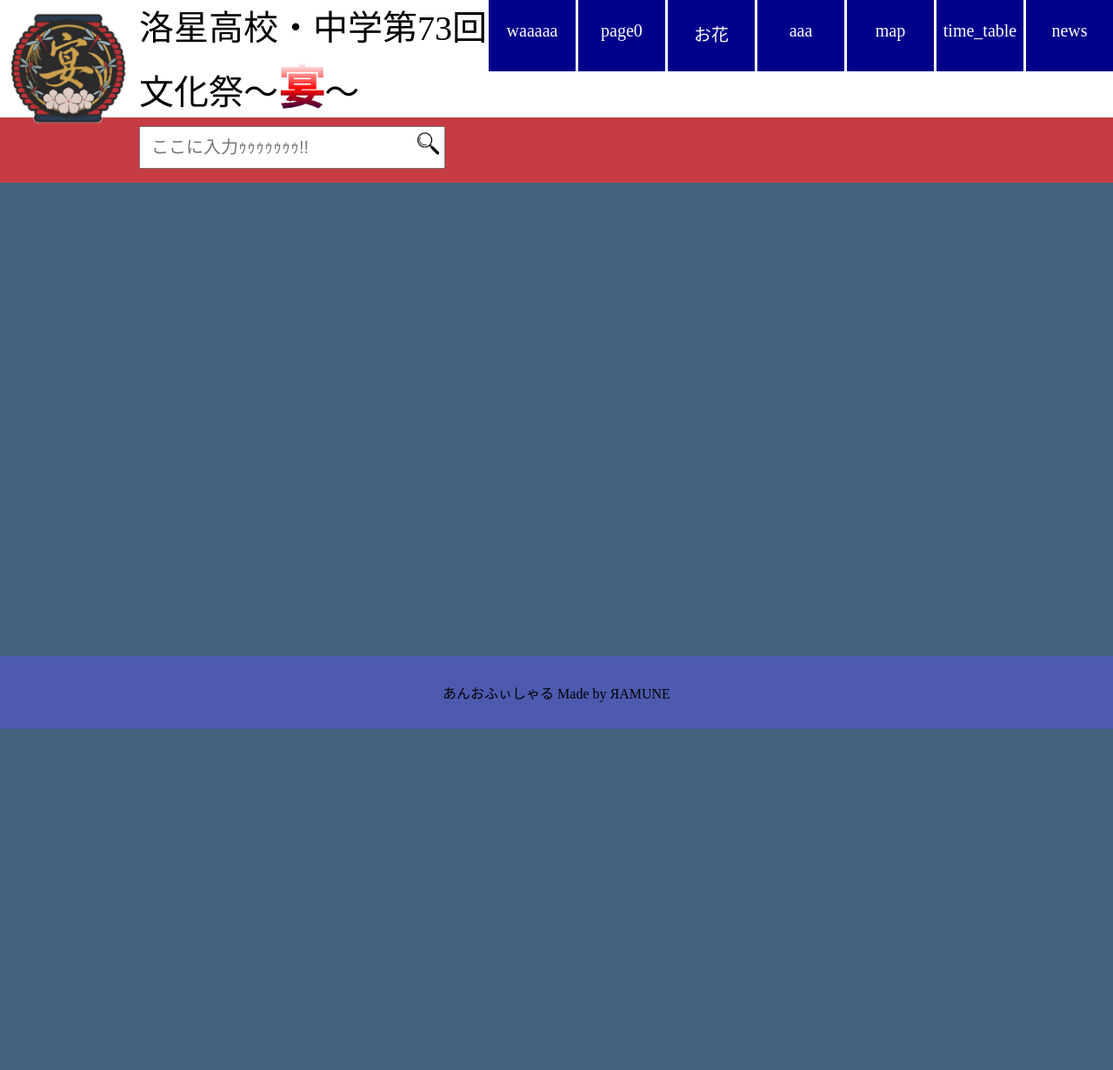
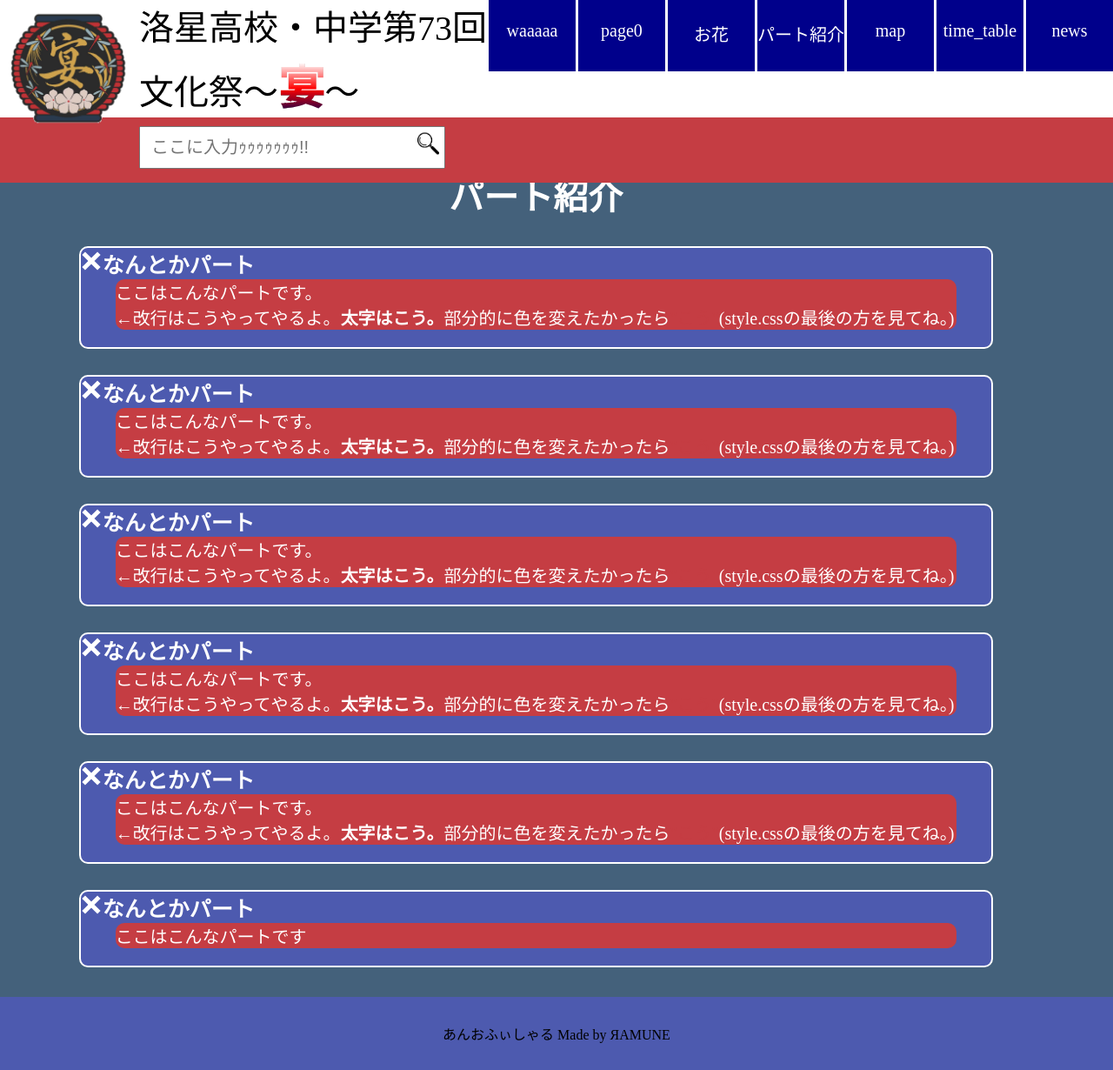
Before and after one commit to ramune64/web_rakusei_fes, a PHP site: page /intro_part.php in a window 1280 px wide. Shown: the whole page at 87% size. Before the commit the page ends 838 px from the top, so only its background shows below. Run offline with PHP 8.4, Linux system fonts and the light colour scheme; some libraries are stand-ins or nearby versions.

Commit message:
色々な修正

```diff
--- a/header-nav.php
+++ b/header-nav.php
@@ -1,9 +1,9 @@
 <?php
-    $var_list = ["waaaaa","page0","お花","aaa","map","time_table","news"];
-    $var_name_list = [["waaaa-1","page1-2","page1-3"],["page0-1","page0-2","page0-3","page0-4"],["モッコウバラ","桜","エクセル"],["aa","bb"],[],[],[]];
+    $var_list = ["waaaaa","page0","お花","パート紹介","map","time_table","news"];
+    $var_name_list = [["waaaa-1","page1-2","page1-3"],["page0-1","page0-2","page0-3","page0-4"],["モッコウバラ","桜","エクセル"],[],[],[],[]];
 
     $var_link_list = ["/test.php","/ichiran.php","img_test.php","intro_part.php","map_demo.php","time_table.php","/news_top.php"];
-    $var_link_list_id = [["#page1-1","#page1-2","#page1-3"],["#page0-1","#page0-2","#page0-3","#page0-4"],["#page4-1","#page4-2","#page4-3"],["#","#"],[],[],[]];
+    $var_link_list_id = [["#page1-1","#page1-2","#page1-3"],["#page0-1","#page0-2","#page0-3","#page0-4"],["#page4-1","#page4-2","#page4-3"],[],[],[],[]];
 
     $var_id = ["first","second","third","fourth","fifth","sixth","sevn","eight"];
     $li_id = ["ze_fi","ze_se","ze_th","ze_fo","ze_fiv","ze_si","ze_sev","ze_eight"];
--- a/index.php
+++ b/index.php
@@ -12,7 +12,12 @@
         <?php include "header-nav.php" ?>
         <div class="wrap">
         <div id="hontai">
+          	<div class="main_content">
+            	<div class="inner_content" id="front">
+					<h1>aaaa</h1>
 
+				</div>
+			</div>
         <div class="side_content">
     <?php include "Side_bar.html" ?>
     </div>
--- a/intro_part.php
+++ b/intro_part.php
@@ -12,17 +12,40 @@
     <?php include "header-nav.php" ?>
     <div class="wrap">
         <div id="hontai">
-            <div class="intro">
-                <h1>
-                    パート紹介
-                </h1>
-            </div>
+        <div class="main_content">
+            	<div class="inner_content" id="intro_part">
+                    <h1 class="part_h1">パート紹介</h1>
+                    <div class="part">
+                        <h2>なんとかパート</h2>
+                        <p>ここはこんなパートです。<br>←改行はこうやってやるよ。<b>太字はこう。</b>部分的に色を変えたかったら<span class="iro_change">"こう"</span>(style.cssの最後の方を見てね。)</p>
+                    </div>
+                    <div class="part">
+                        <h2>なんとかパート</h2>
+                        <p>ここはこんなパートです。<br>←改行はこうやってやるよ。<b>太字はこう。</b>部分的に色を変えたかったら<span class="iro_change">"こう"</span>(style.cssの最後の方を見てね。)</p>
+                    </div>
+                    <div class="part">
+                        <h2>なんとかパート</h2>
+                        <p>ここはこんなパートです。<br>←改行はこうやってやるよ。<b>太字はこう。</b>部分的に色を変えたかったら<span class="iro_change">"こう"</span>(style.cssの最後の方を見てね。)</p>
+                    </div>
+                    <div class="part">
+                        <h2>なんとかパート</h2>
+                        <p>ここはこんなパートです。<br>←改行はこうやってやるよ。<b>太字はこう。</b>部分的に色を変えたかったら<span class="iro_change">"こう"</span>(style.cssの最後の方を見てね。)</p>
+                    </div>
+                    <div class="part">
+                        <h2>なんとかパート</h2>
+                        <p>ここはこんなパートです。<br>←改行はこうやってやるよ。<b>太字はこう。</b>部分的に色を変えたかったら<span class="iro_change">"こう"</span>(style.cssの最後の方を見てね。)</p>
+                    </div>
+                    <div class="part">
+                        <h2>なんとかパート</h2>
+                        <p>ここはこんなパートです</p>
+                    </div>
+				</div>
+			</div>
         <div class="side_content">
         <?php include "Side_bar.html" ?>
         </div>
     </div>
     <?php include "footer.html" ?>
     </div>
-
 </body>
 </html>
--- a/stylesheet/style.css
+++ b/stylesheet/style.css
@@ -308,17 +308,20 @@ header ul li ul a{
     }
 }
 
+
+
+
 #suf1{
     z-index: 2;
     position: relative;
     list-style: none;
     display: none;
-    /* visibility: hidden; */
+
     opacity: 0;
 }
 #suf1.fi_line_anime{
     display: block;
-    /* visibility: visible; */
+
     animation: view 0.5s forwards;
 }
 #suf1.fi_line_anime_remove{
@@ -333,12 +336,12 @@ header ul li ul a{
     position: relative;
     list-style: none;
     display: none;
-    /* visibility: hidden; */
+
     opacity: 0;
 }
 #suf2.fi_line_anime{
     display: block;
-    /* visibility: visible; */
+
     animation: view 0.5s forwards;
 }
 #suf2.fi_line_anime_remove{
@@ -353,12 +356,12 @@ header ul li ul a{
     position: relative;
     list-style: none;
     display: none;
-    /* visibility: hidden; */
+
     opacity: 0;
 }
 #suf3.fi_line_anime{
     display: block;
-    /* visibility: visible; */
+
     animation: view 0.5s forwards;
 }
 #suf3.fi_line_anime_remove{
@@ -373,12 +376,12 @@ header ul li ul a{
     position: relative;
     list-style: none;
     display: none;
-    /* visibility: hidden; */
+
     opacity: 0;
 }
 #suf4.fi_line_anime{
     display: block;
-    /* visibility: visible; */
+
     animation: view 0.5s forwards;
 }
 #suf4.fi_line_anime_remove{
@@ -393,12 +396,12 @@ header ul li ul a{
     position: relative;
     list-style: none;
     display: none;
-    /* visibility: hidden; */
+
     opacity: 0;
 }
 #suflast.fi_line_anime{
     display: block;
-    /* visibility: visible; */
+
     animation: view 0.5s forwards;
 }
 #suflast.fi_line_anime_remove{
@@ -432,7 +435,6 @@ header ul li ul li:hover{
     min-width: 50%;
     border-left: 20px solid lightblue;
     border-bottom: 4px dotted lightblue;
-    margin-bottom: 40px;
 }
 .inner_content h2{
     min-width: 20%;
@@ -723,6 +725,55 @@ td.target_cell{
     background-color: aqua;
 } */
 
-.intro{
-    margin: 0 auto;
+
+.inner_content h1.part_h1{
+    text-align: center;
+    width: fit-content;
+    border: none;
+    margin: 30px auto;
 }
+.part{
+    border: 2px solid white;
+    border-radius: 10px;
+    margin:5px 0 30px 0 ;
+    font-size: 20px;
+    background-color: #4d5aaf;
+}
+.part h2{
+    position:relative;
+    border: none;
+    font-size: 25px;
+    margin: 0;
+    margin: 0 0 0 1em;
+}
+.part p{
+    margin: 0 2em 1em 2em;
+    background-color: #c53d43;
+    border-radius: 10px;
+}
+.iro_change{
+    color: #c53d43;
+}
+
+.part h2::before{
+    content: "";
+    background-color: white;
+    width: 1em;
+    height: 0.2em;
+    position: absolute;
+    left: -0.5em;
+    top: 0.6em;
+    rotate: 0deg;
+    transform: translateX(-50%) translateY(-50%) rotateZ(45deg);
+}
+.part h2::after{
+    content: "";
+    background-color: white;
+    width: 0.2em;
+    height: 1em;
+    position: absolute;
+    left: -0.5em;
+    top: 0.6em;
+    rotate: 0deg;
+    transform: translateX(-50%) translateY(-50%) rotateZ(45deg);
+}
--- a/time_table.php
+++ b/time_table.php
@@ -41,10 +41,8 @@
                 </ul>
             </div>
             <?php
-                /* $num_place = [4,3,0]; */
-                $event_list = [
-                [
-                    [["s_time"=> "11:11","f_time"=> "22:02","title"=> "日ハム","txt"=> "新庄田宮万波マルティネス郡司中島"],
+
+$event_list = [[   [["s_time"=> "11:11","f_time"=> "22:02","title"=> "日ハム","txt"=> "新庄田宮万波マルティネス郡司中島"],
                     ["s_time"=> "22:22","f_time"=> "33:13","title"=> "横浜","txt"=> "三浦桑原牧佐野宮崎関根筒香蝦名山崎"],
                     ["s_time"=> "33:33","f_time"=> "44:24","title"=> "中日","txt"=> "立浪細川中田カリステ大島石川岡林木下"]],//d1p1
 
```
Also changed, not shown: searchbox.php (+16 -6 lines).
